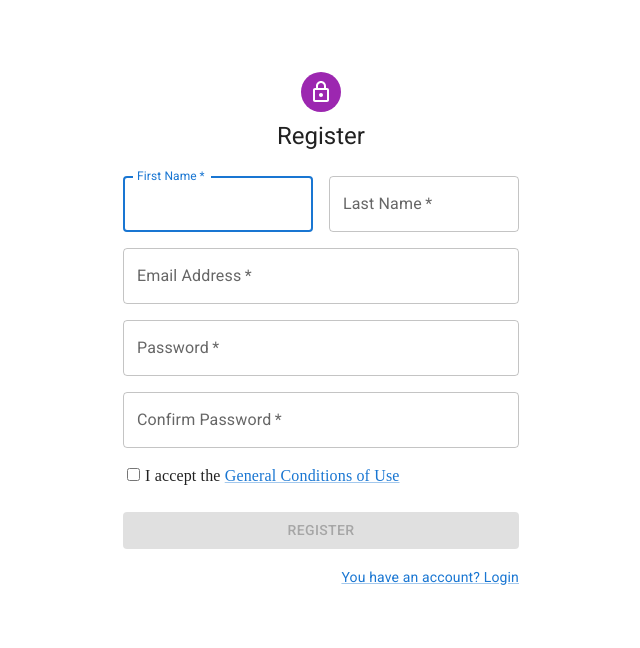
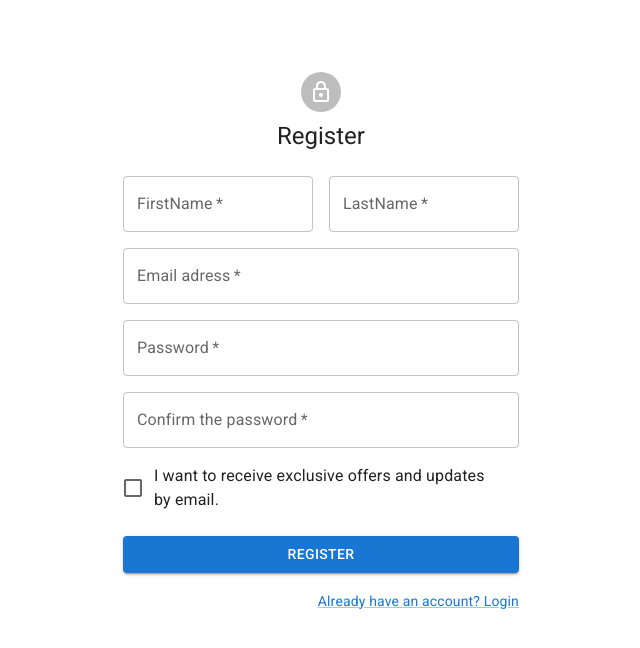
Before and after one commit to WildCodeSchool/DevHubProject, a React (Vite) app in the folder frontend/: page /register in a window 1280 px wide. Shown: the top 648 px of the page, without its empty margins (319-959 px from the left). Built offline with nearby package versions, Linux system fonts and the light colour scheme; no server answers.

Commit message:
modify register + login pages + fix userprofile errors

```diff
--- a/frontend/src/components/Informations/Informations.jsx
+++ b/frontend/src/components/Informations/Informations.jsx
@@ -1,4 +1,4 @@
-import React, { useState } from "react";
+import React from "react";
 import { makeStyles } from "@material-ui/core/styles";
 import { Grid, Paper, TextField } from "@material-ui/core";
 
@@ -13,10 +13,10 @@ const useStyles = makeStyles((theme) => ({
   },
 }));
 
-function Informations() {
-  const [user] = useState({});
-
+function Informations(props) {
   const classes = useStyles();
+  const { firstname, lastname, phone, city, email, githubPage, biography } =
+    props;
 
   return (
     <Paper className={classes.root}>
@@ -25,7 +25,7 @@ function Informations() {
           <TextField
             className={classes.field}
             label="First Name"
-            value={user.firstname || ""}
+            value={firstname || ""}
             fullWidth
             disabled
           />
@@ -34,7 +34,7 @@ function Informations() {
           <TextField
             className={classes.field}
             label="Last Name"
-            value={user.lastname || ""}
+            value={lastname || ""}
             fullWidth
             disabled
           />
@@ -43,7 +43,7 @@ function Informations() {
           <TextField
             className={classes.field}
             label="Phone Number"
-            value={user.phone || ""}
+            value={phone || ""}
             fullWidth
             disabled
           />
@@ -52,7 +52,7 @@ function Informations() {
           <TextField
             className={classes.field}
             label="City"
-            value={user.city || ""}
+            value={city || ""}
             fullWidth
             disabled
           />
@@ -61,7 +61,7 @@ function Informations() {
           <TextField
             className={classes.field}
             label="Email"
-            value={user.email || ""}
+            value={email || ""}
             fullWidth
             disabled
           />
@@ -70,7 +70,7 @@ function Informations() {
           <TextField
             className={classes.field}
             label="Git-Hub Page"
-            value={user.github_page || ""}
+            value={githubPage || ""}
             fullWidth
             disabled
           />
@@ -79,7 +79,7 @@ function Informations() {
           <TextField
             className={classes.field}
             label="Biography"
-            value={user.biography || ""}
+            value={biography || ""}
             multiline
             minRows={6}
             fullWidth
--- /dev/null
+++ b/frontend/src/pages/Login/BasicModal.jsx
@@ -0,0 +1,50 @@
+import * as React from "react";
+import Button from "@mui/material/Button";
+import TextField from "@mui/material/TextField";
+import Dialog from "@mui/material/Dialog";
+import DialogActions from "@mui/material/DialogActions";
+import DialogContent from "@mui/material/DialogContent";
+import DialogContentText from "@mui/material/DialogContentText";
+import DialogTitle from "@mui/material/DialogTitle";
+
+export default function FormDialog() {
+  const [open, setOpen] = React.useState(false);
+
+  const handleClickOpen = () => {
+    setOpen(true);
+  };
+
+  const handleClose = () => {
+    setOpen(false);
+  };
+
+  return (
+    <div>
+      <Button variant="text" onClick={handleClickOpen}>
+        Forgot your password?
+      </Button>
+      <Dialog open={open} onClose={handleClose}>
+        <DialogTitle>Forgot your password?</DialogTitle>
+        <DialogContent>
+          <DialogContentText>
+            Enter your contact email, a link with the procedure to follow will
+            be sent to you.
+          </DialogContentText>
+          <TextField
+            autoFocus
+            margin="dense"
+            id="name"
+            label="Email"
+            type="email"
+            fullWidth
+            variant="standard"
+          />
+        </DialogContent>
+        <DialogActions>
+          <Button onClick={handleClose}>Cancel</Button>
+          <Button onClick={handleClose}>Send</Button>
+        </DialogActions>
+      </Dialog>
+    </div>
+  );
+}
--- a/frontend/src/pages/Login/Login.jsx
+++ b/frontend/src/pages/Login/Login.jsx
@@ -1,139 +1,133 @@
+/* eslint-disable import/no-extraneous-dependencies */
 import React, { useState } from "react";
+import Avatar from "@mui/material/Avatar";
+import Button from "@mui/material/Button";
+import CssBaseline from "@mui/material/CssBaseline";
+import TextField from "@mui/material/TextField";
+import FormControlLabel from "@mui/material/FormControlLabel";
+import Checkbox from "@mui/material/Checkbox";
+import Grid from "@mui/material/Grid";
+import LockOutlinedIcon from "@material-ui/icons/LockOutlined";
+import Typography from "@mui/material/Typography";
+import { makeStyles } from "@material-ui/core/styles";
+import Container from "@mui/material/Container";
+import axios from "axios";
+import { useNavigate } from "react-router-dom";
+import { createTheme, ThemeProvider } from "@mui/material/styles";
+import BasicModal from "./BasicModal";
 
-import { useNavigate } from "react-router-dom";
-import { useFormik } from "formik";
-import * as Yup from "yup";
-import axios from "axios";
-import {
-  Avatar,
-  Box,
-  Button,
-  Container,
-  CssBaseline,
-  Grid,
-  Link,
-  TextField,
-  Typography,
-} from "@mui/material";
-import LockOutlinedIcon from "@mui/icons-material/LockOutlined";
-import { createTheme, ThemeProvider } from "@mui/material/styles";
-
-const theme = createTheme();
-
-const validationSchema = Yup.object().shape({
-  email: Yup.string().email("Invalid email address").required("Required"),
-  password: Yup.string().required("Required"),
-});
-
-function Login() {
-  const navigate = useNavigate();
-  const [err, setErr] = useState("");
-
-  const formik = useFormik({
-    initialValues: {
-      email: "",
-      password: "",
-    },
-    validationSchema,
-    onSubmit: async (/* values */) => {
-      try {
-        const response = await axios.get("http://localhost:5000/users/login", {
-          email: formik.values.email,
-          password: formik.values.password,
-        });
-        localStorage.setItem("token", response.data.token);
-        localStorage.setItem("userId", response.data.userId);
-
-        console.info("Token:", response.data.token);
-        console.info("UserId:", response.data.user);
-
-        navigate("/dashboard");
-      } catch (error) {
-        setErr("Invalid email or password");
-        console.error(error);
-      }
+const lightTheme = createTheme({
+  palette: {
+    mode: "light",
   },
 });
-
-  return (
-    <ThemeProvider theme={theme}>
-      <Container component="main" maxWidth="xs">
-        <CssBaseline />
-        <Box
-          sx={{
-            marginTop: 8,
+const useStyles = makeStyles((theme) => ({
+  paper: {
+    marginTop: theme.spacing(8),
     display: "flex",
     flexDirection: "column",
     alignItems: "center",
-          }}
-        >
-          <Avatar sx={{ m: 1, bgcolor: "secondary.main" }}>
+  },
+  avatar: {
+    margin: theme.spacing(1),
+    backgroundColor: theme.palette.secondary.main,
+  },
+  form: {
+    width: "100%",
+    marginTop: theme.spacing(1),
+  },
+  submit: {
+    margin: theme.spacing(3, 0, 2),
+  },
+}));
+export default function SignIn() {
+  const [email, setEmail] = useState("");
+  const [hashedPassword, setHashedPassword] = useState("");
+  const [err, setErr] = useState("");
+  const navigate = useNavigate();
+  const classes = useStyles();
+  const handleSubmit = async (event) => {
+    event.preventDefault();
+    try {
+      const response = await axios.post("http://localhost:5000/users", {
+        email,
+        hashedPassword,
+      });
+
+      if (response.data && response.data.user) {
+        localStorage.setItem("userId", response.data.user.toString());
+        localStorage.setItem("token", response.data.token);
+        console.info(response.data);
+        navigate("/dashboard");
+      } else {
+        setErr("Invalid email or password");
+      }
+    } catch (error) {
+      setErr("Invalid email or password");
+      console.error(error.message);
+    }
+  };
+  console.info(err);
+  return (
+    <ThemeProvider theme={lightTheme}>
+      <Container component="main" maxWidth="xs">
+        <CssBaseline />
+        <div className={classes.paper}>
+          <Avatar className={classes.avatar}>
             <LockOutlinedIcon />
           </Avatar>
           <Typography component="h1" variant="h5">
-            Log in
+            LogIn
           </Typography>
-          <Box
-            component="form"
-            onSubmit={formik.handleSubmit}
-            noValidate
-            sx={{ mt: 3 }}
-          >
-            <Grid container spacing={2}>
-              <Grid item xs={12}>
+          <form className={classes.form} noValidate onSubmit={handleSubmit}>
             <TextField
-                  autoComplete="email"
-                  name="email"
+              variant="outlined"
+              margin="normal"
               required
               fullWidth
               id="email"
-                  label="Email Address"
+              label="Email adress"
+              name="email"
+              autoComplete="email"
               autoFocus
-                  value={formik.values.email}
-                  onChange={formik.handleChange}
-                  error={formik.touched.email && Boolean(formik.errors.email)}
-                  helperText={formik.touched.email && formik.errors.email}
+              onChange={(event) => setEmail(event.target.value)}
             />
-              </Grid>
-              <Grid item xs={12}>
             <TextField
-                  autoComplete="current-password"
-                  name="password"
+              variant="outlined"
+              margin="normal"
               required
               fullWidth
-                  id="password"
+              name="password"
               label="Password"
               type="password"
-                  value={formik.values.password}
-                  onChange={formik.handleChange}
-                  error={
-                    formik.touched.password && Boolean(formik.errors.password)
-                  }
-                  helperText={formik.touched.password && formik.errors.password}
+              id="password"
+              autoComplete="current-password"
+              onChange={(event) => setHashedPassword(event.target.value)}
             />
-              </Grid>
-            </Grid>
-            {err && <Typography component="p">{err}</Typography>}
+            <FormControlLabel
+              control={<Checkbox value="remember" color="primary" />}
+              label="Remember me"
+            />
             <Button
               type="submit"
               fullWidth
               variant="contained"
-              sx={{ mt: 3, mb: 2 }}
+              color="primary"
+              className={classes.submit}
             >
-              Log In
+              LogIn
             </Button>
-            <Grid container justifyContent="flex-end">
-              <Grid item>
-                <Link href="/register" variant="body2">
-                  Don't have an account? Register
-                </Link>
+            <Grid container spacing={2} columns={16}>
+              <Grid item xs={8}>
+                <BasicModal />
+              </Grid>
+              <Grid item xs={8}>
+                <Button href="/register">have an account? Register</Button>
               </Grid>
             </Grid>
-          </Box>
-        </Box>
+          </form>
+        </div>
       </Container>
     </ThemeProvider>
   );
 }
-
-export default Login;
--- a/frontend/src/pages/Register/Register.jsx
+++ b/frontend/src/pages/Register/Register.jsx
@@ -1,149 +1,139 @@
-import React, { useState } from "react";
-import { useFormik } from "formik";
-import * as Yup from "yup";
-import { Link as RouterLink } from "react-router-dom";
+/* eslint-disable import/no-extraneous-dependencies */
+/* eslint-disable no-nested-ternary */
+import React, { useEffect, useState } from "react";
+import axios from "axios";
 import Avatar from "@mui/material/Avatar";
 import Button from "@mui/material/Button";
 import CssBaseline from "@mui/material/CssBaseline";
 import TextField from "@mui/material/TextField";
 import Link from "@mui/material/Link";
 import Grid from "@mui/material/Grid";
-import Box from "@mui/material/Box";
-import LockOutlinedIcon from "@mui/icons-material/LockOutlined";
+import LockOutlinedIcon from "@material-ui/icons/LockOutlined";
 import Typography from "@mui/material/Typography";
+import { makeStyles } from "@material-ui/core/styles";
 import Container from "@mui/material/Container";
+import { FormControlLabel, Checkbox } from "@mui/material";
+import { useNavigate } from "react-router-dom";
 import { createTheme, ThemeProvider } from "@mui/material/styles";
-import axios from "axios";
 
-const theme = createTheme();
+const lightheme = createTheme({
+  palette: {
+    mode: "light",
+  },
+});
 
-function Register() {
-  const [showAcceptance, setShowAcceptance] = useState(false);
-  const [isRegistered, setIsRegistered] = useState(false);
+const useStyles = makeStyles((theme) => ({
+  paper: {
+    marginTop: theme.spacing(8),
+    display: "flex",
+    flexDirection: "column",
+    alignItems: "center",
+  },
+  avatar: {
+    margin: theme.spacing(1),
+    backgroundColor: theme.palette.secondary.main,
+  },
+  form: {
+    width: "100%",
+    marginTop: theme.spacing(3),
+  },
+  submit: {
+    margin: theme.spacing(3, 0, 2),
+  },
+}));
 
-  const sendFormData = async (data) => {
-    try {
-      const response = await axios.post("http://localhost:5000/users", data);
-      console.info(response.data);
-      setIsRegistered(true);
-    } catch (error) {
-      console.error(error);
-    }
+export default function SignUp() {
+  const [userData, setUserData] = useState([]);
+  const [firstName, setFirstName] = useState("");
+  const [lastName, setLastName] = useState("");
+  const [email, setEmail] = useState("");
+  const [password, setPassword] = useState("");
+  const [confirmPassword, setConfirmPassword] = useState("");
+  const navigate = useNavigate();
+  const classes = useStyles();
+
+  useEffect(() => {
+    axios.get("http://localhost:5000/users").then((response) => {
+      setUserData(response.data);
+    });
+  }, []);
+
+  const handleSubmit = (event) => {
+    event.preventDefault();
+    navigate("/login");
+    const newUser = {
+      firstname: firstName,
+      lastname: lastName,
+      email,
+      password,
+      confirmPassword,
+    };
+
+    axios
+      .post("http://localhost:5000/users/login", newUser)
+      .then((response) => {
+        setUserData([...userData, response.data]);
+        setFirstName("");
+        setLastName("");
+        setEmail("");
+        setPassword("");
+        setConfirmPassword("");
+      });
   };
-
-  const formik = useFormik({
-    initialValues: {
-      firstName: "",
-      lastName: "",
-      email: "",
-      password: "",
-      confirmPassword: "",
-      gcu: false,
-    },
-
-    validationSchema: Yup.object({
-      firstName: Yup.string()
-        .max(15, "Must be 15 characters or less")
-        .required("Required"),
-      lastName: Yup.string()
-        .max(20, "Must be 20 characters or less")
-        .required("Required"),
-      email: Yup.string().email("Invalid email address").required("Required"),
-      password: Yup.string()
-        .min(8, "Password must be at least 8 characters")
-        .required("Required"),
-      confirmPassword: Yup.string()
-        .oneOf([Yup.ref("password"), null], "Passwords must match")
-        .required("Required"),
-    }),
-    onSubmit: (values) => {
-      console.error(JSON.stringify(values, null, 2));
-      sendFormData(values);
-      setShowAcceptance(true);
-    },
-  });
-
   return (
-    <ThemeProvider theme={theme}>
+    <ThemeProvider theme={lightheme}>
       <Container component="main" maxWidth="xs">
         <CssBaseline />
-        <Box
-          sx={{
-            marginTop: 8,
-            display: "flex",
-            flexDirection: "column",
-            alignItems: "center",
-          }}
-        >
-          <Avatar sx={{ m: 1, bgcolor: "secondary.main" }}>
+        <div className={classes.paper}>
+          <Avatar className={classes.avatar}>
             <LockOutlinedIcon />
           </Avatar>
           <Typography component="h1" variant="h5">
             Register
           </Typography>
-          {isRegistered ? (
-            <Typography variant="body1">
-              You have been registered successfully!
-            </Typography>
-          ) : null}
-          <Box
-            component="form"
-            noValidate
-            onSubmit={formik.handleSubmit}
-            sx={{ mt: 3 }}
-          >
+          <form className={classes.form} onSubmit={handleSubmit}>
             <Grid container spacing={2}>
               <Grid item xs={12} sm={6}>
                 <TextField
-                  autoComplete="given-name"
-                  name="firstName"
+                  variant="outlined"
                   required
                   fullWidth
-                  id="firstName"
-                  label="First Name"
-                  autoFocus
-                  value={formik.values.firstName}
-                  onChange={formik.handleChange}
-                  error={
-                    formik.touched.firstName && Boolean(formik.errors.firstName)
-                  }
-                  helperText={
-                    formik.touched.firstName && formik.errors.firstName
-                  }
+                  name="firstName"
+                  label="FirstName"
+                  type="text"
+                  value={firstName}
+                  onChange={(e) => setFirstName(e.target.value)}
                 />
               </Grid>
               <Grid item xs={12} sm={6}>
                 <TextField
+                  variant="outlined"
                   required
                   fullWidth
-                  id="lastName"
-                  label="Last Name"
                   name="lastName"
-                  autoComplete="family-name"
-                  value={formik.values.lastName}
-                  onChange={formik.handleChange}
-                  error={
-                    formik.touched.lastName && Boolean(formik.errors.lastName)
-                  }
-                  helperText={formik.touched.lastName && formik.errors.lastName}
+                  label="LastName"
+                  type="text"
+                  value={lastName}
+                  onChange={(e) => setLastName(e.target.value)}
                 />
               </Grid>
               <Grid item xs={12}>
                 <TextField
+                  variant="outlined"
                   required
                   fullWidth
                   id="email"
-                  label="Email Address"
+                  label="Email adress"
                   name="email"
                   autoComplete="email"
-                  value={formik.values.email}
-                  onChange={formik.handleChange}
-                  error={formik.touched.email && Boolean(formik.errors.email)}
-                  helperText={formik.touched.email && formik.errors.email}
+                  type="email"
+                  value={email}
+                  onChange={(e) => setEmail(e.target.value)}
                 />
               </Grid>
               <Grid item xs={12}>
                 <TextField
+                  variant="outlined"
                   required
                   fullWidth
                   name="password"
@@ -151,52 +141,31 @@ function Register() {
                   type="password"
                   id="password"
                   autoComplete="new-password"
-                  value={formik.values.password}
-                  onChange={formik.handleChange}
-                  error={
-                    formik.touched.password && Boolean(formik.errors.password)
-                  }
-                  helperText={formik.touched.password && formik.errors.password}
+                  value={password}
+                  onChange={(e) => setPassword(e.target.value)}
                 />
               </Grid>
               <Grid item xs={12}>
                 <TextField
+                  variant="outlined"
                   required
                   fullWidth
                   name="confirmPassword"
-                  label="Confirm Password"
+                  label="Confirm the password"
                   type="password"
                   id="confirmPassword"
                   autoComplete="new-password"
-                  value={formik.values.confirmPassword}
-                  onChange={formik.handleChange}
-                  error={
-                    formik.touched.confirmPassword &&
-                    Boolean(formik.errors.confirmPassword)
-                  }
-                  helperText={
-                    formik.touched.confirmPassword &&
-                    formik.errors.confirmPassword
-                  }
+                  value={confirmPassword}
+                  onChange={(e) => setConfirmPassword(e.target.value)}
                 />
               </Grid>
               <Grid item xs={12}>
-                <div>
-                  <input
-                    type="checkbox"
-                    id="gcu"
-                    name="gcu"
-                    checked={formik.values.gcu}
-                    onChange={formik.handleChange}
-                    style={{ marginRight: "5px" }}
-                  />
-                  <label htmlFor="gcu">
-                    I accept the{" "}
-                    <Link component={RouterLink} to="/gcu">
-                      General Conditions of Use
-                    </Link>
-                  </label>
-                </div>
+                <FormControlLabel
+                  control={
+                    <Checkbox value="allowExtraEmails" color="primary" />
+                  }
+                  label="I want to receive exclusive offers and updates by email."
+                />
               </Grid>
             </Grid>
             <Button
@@ -204,28 +173,19 @@ function Register() {
               fullWidth
               variant="contained"
               sx={{ mt: 3, mb: 2 }}
-              disabled={!formik.isValid || !formik.values.gcu}
             >
               Register
             </Button>
             <Grid container justifyContent="flex-end">
               <Grid item>
-                <Link href="/Login" variant="body2">
-                  You have an account? Login
+                <Link href="/login" variant="body2">
+                  Already have an account? Login
                 </Link>
               </Grid>
             </Grid>
-            {showAcceptance ? (
-              <Typography variant="body2" align="center">
-                We confirm your registration on the DevHubProject application,
-                you can log in.
-              </Typography>
-            ) : null}
-          </Box>
-        </Box>
+          </form>
+        </div>
       </Container>
     </ThemeProvider>
   );
 }
-
-export default Register;
```
Also changed, not shown: frontend/src/components/ProjectsList/ProjectsList.jsx (+22 -17 lines), frontend/src/components/SendMessage/SendMessage.jsx (+5 -3 lines), frontend/src/pages/UserProfile/UserProfile.jsx (+5 -3 lines), 2 other files (tests, documents, lock files or other folders). Lines whose indentation alone changed are shown as unchanged.
